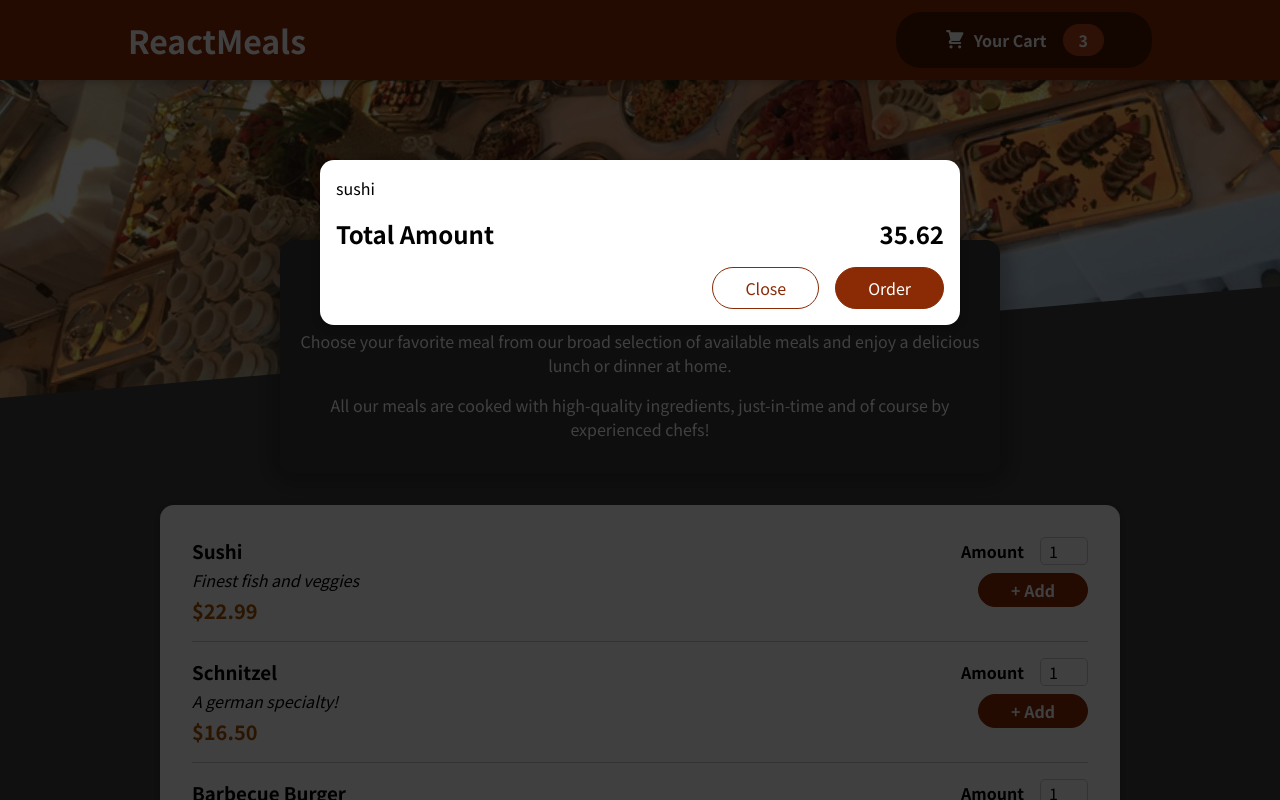
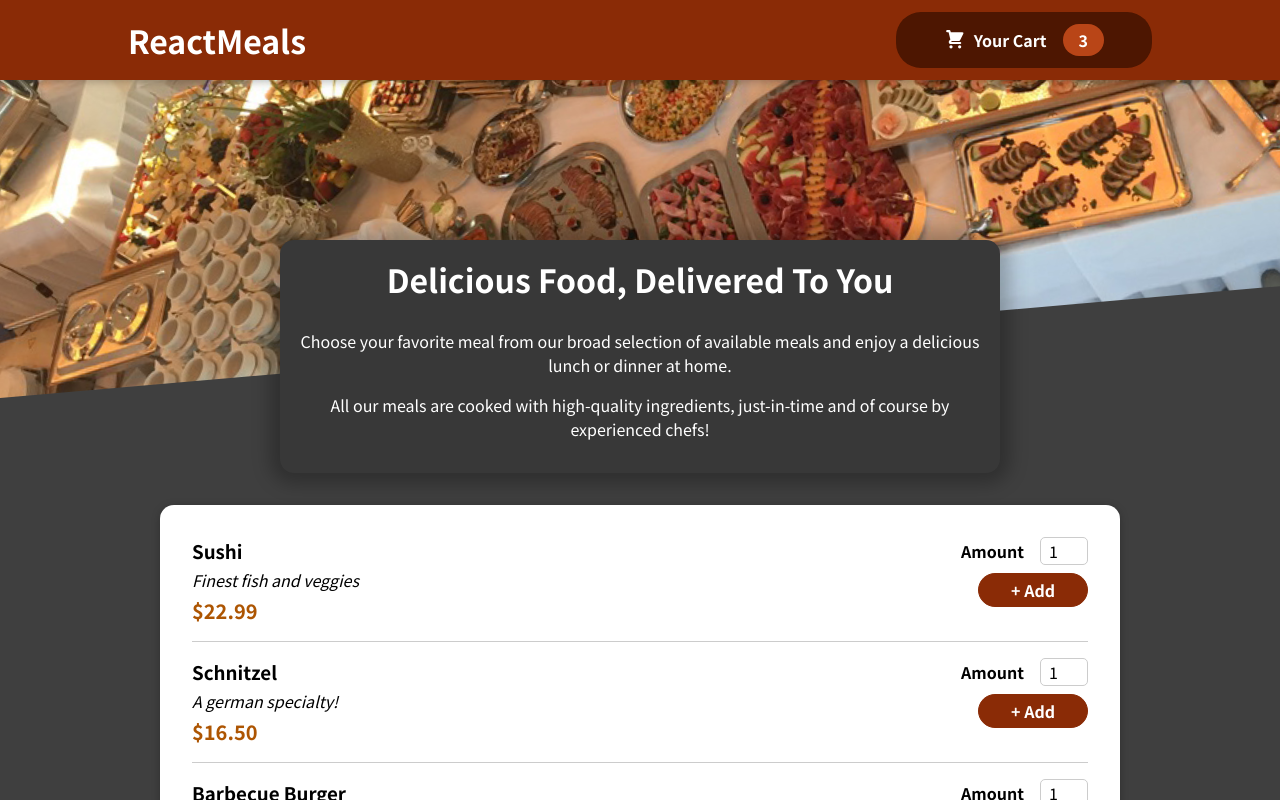
Before and after one commit to DenisMoldovanu/FoodOrderApp, a React (Create React App) app: page / in a window 1280 px wide. Shown: the top 800 px of the page. Built offline with nearby package versions, Linux system fonts and the light colour scheme.

Commit message:
adding  close/open modal

```diff
--- a/src/App.js
+++ b/src/App.js
@@ -1,14 +1,24 @@
-import React, { Fragment } from "react";
+import React, { Fragment, useState } from "react";
 import Header from "./components/Layout/Header";
 import Meals from "./components/Meals/Meals";
 import Cart from "./components/Cart/Cart";
 
 
 function App() {
+
+  const [cartIsSown, setCartIsShown] =useState(false);
+
+  const showCartHandler = () => {
+    setCartIsShown(true);
+  }
+
+  const hideCartHandler = () => {
+    setCartIsShown(false);
+  }
   return (
     <Fragment>
-      <Header/>
-      <Cart/>
+      {cartIsSown && <Cart onClose ={hideCartHandler}/>}
+      <Header onShowCartHandler ={showCartHandler} onHideCartHandler= {hideCartHandler} />
       <main>
       <Meals/>
       </main>
--- a/src/components/Cart/Cart.js
+++ b/src/components/Cart/Cart.js
@@ -2,19 +2,19 @@ import classes from './Cart.module.css'
 import Modal from '../UI/Modal';
 
 const Cart = (props) => {
-
+    console.log(props)
     const cartItems = <ul className={classes['cart-items']}>{[{id:'c1', name:'sushi', amount: 2, price: 12.99}].map(item => <li>{item.name}</li>)}</ul>;
 
 
     return (
-    <Modal>
+    <Modal onClose={props.onClose}>
         {cartItems}
         <div className={classes.total}>
             <span>Total Amount</span>
             <span>35.62</span>
         </div>
         <div className={classes.actions}>
-        <button className={classes['button--alt']}>Close</button>
+        <button className={classes['button--alt']} onClick={props.onClose}>Close</button>
         <button className={classes.button}>Order</button>
         </div>
     </Modal>
--- a/src/components/Layout/Header.js
+++ b/src/components/Layout/Header.js
@@ -10,7 +10,7 @@ const Header = (props) => {
         <Fragment>
             <header className={classes.header}>
                 <h1>ReactMeals</h1>
-                <HeaderCardBtn/>
+                <HeaderCardBtn showCart={props.onShowCartHandler}/>
             </header>
             <div className={classes['main-image']}>
             <img src={mealsImage} alt="food" />
--- a/src/components/Layout/HeaderCardBtn.js
+++ b/src/components/Layout/HeaderCardBtn.js
@@ -7,7 +7,7 @@ const HeaderCardBtn = (props) => {
 
     return(
         <Fragment>
-        <button className={classes.button}>
+        <button className={classes.button} onClick={props.showCart}>
         <span className={classes.icon}>
         <CartIcon/>
         </span>
--- a/src/components/UI/Modal.js
+++ b/src/components/UI/Modal.js
@@ -4,9 +4,10 @@ import ReactDom  from 'react-dom'
 
 
 const Backdrop = props => {
+    console.log(props)
     return(
 
-        <div className={classes.backdrop}></div>
+        <div className={classes.backdrop} onClick={props.onClose}></div>
     )
 }
 
@@ -21,9 +22,10 @@ const ModalOverlay = props => {
 const portalElement = document.getElementById('overlays')
 
 const Modal = (props) => {
+    console.log(props)
     return (
     <Fragment>
-        {ReactDom.createPortal(<Backdrop/>, portalElement)}
+        {ReactDom.createPortal(<Backdrop onClose={props.onClose}/>, portalElement)}
         {ReactDom.createPortal(<ModalOverlay>{props.children}</ModalOverlay>, portalElement )}
     </Fragment>
     );
```
